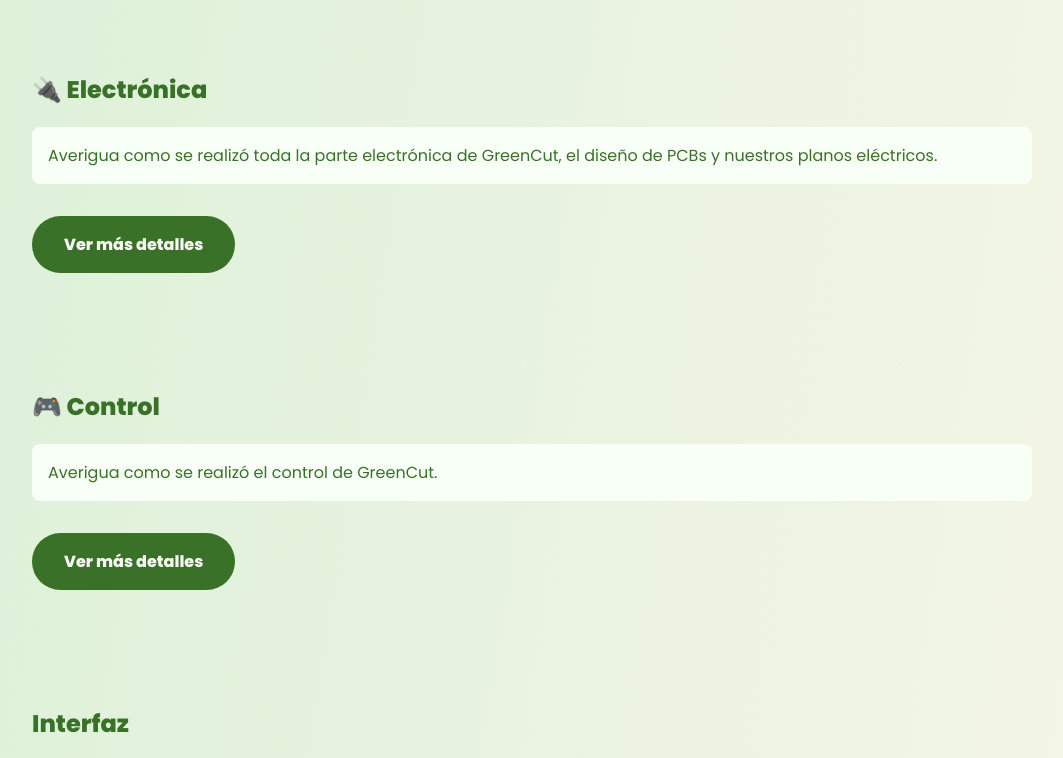
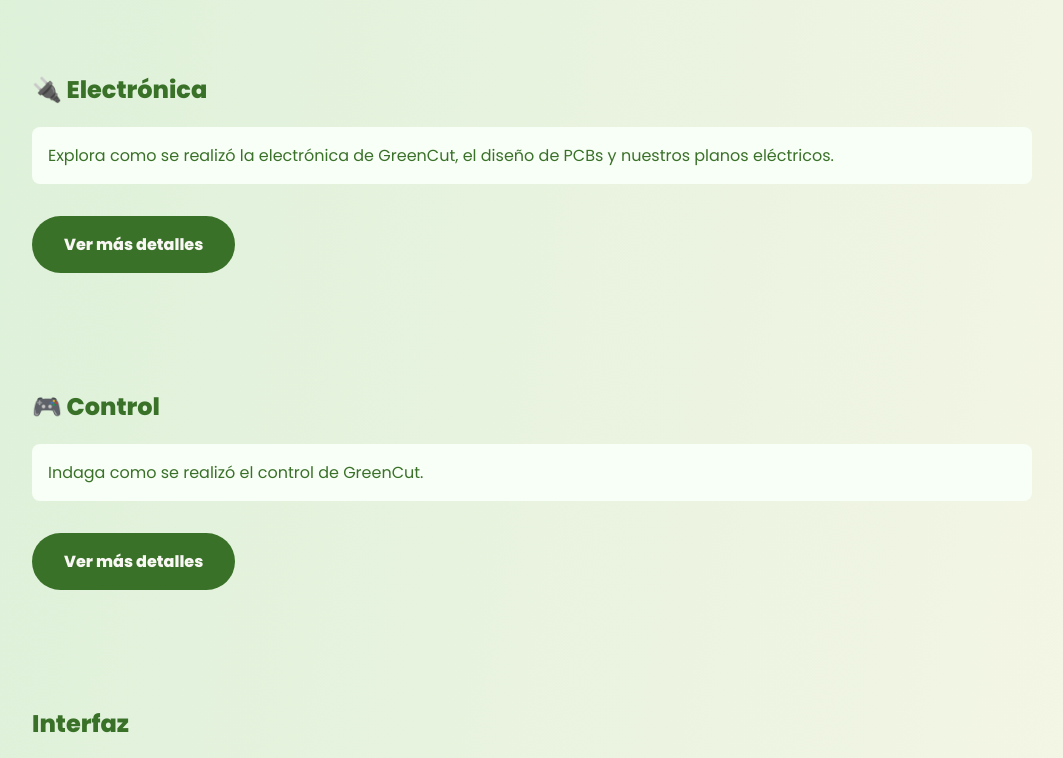
Before and after one commit to May-ling10/GreenCut2, a plain HTML site: page index.html in a window 1280 px wide. Shown: the part 4100-4858 px from the top of the page, without its empty margins (108-1171 px from the left). Drawn offline with nearby package versions, Linux system fonts and the light colour scheme.

Commit message:
Update index.html

```diff
--- a/index.html
+++ b/index.html
@@ -423,7 +423,7 @@
   <section>
     <h2>🔌 Electrónica</h2>
     <p class="justificado">
-      Averigua como se realizó toda la parte electrónica de GreenCut, el diseño de PCBs y nuestros planos eléctricos.
+      Explora como se realizó la electrónica de GreenCut, el diseño de PCBs y nuestros planos eléctricos.
     </p>
     <a class="design-link" href="electronica.html">Ver más detalles</a>
   </section>
@@ -431,7 +431,7 @@
   <section>
     <h2>🎮 Control</h2>
     <p class="justificado">
-      Averigua como se realizó el control de GreenCut.
+      Indaga como se realizó el control de GreenCut.
     </p>
     <a class="design-link" href="control.html">Ver más detalles</a>
   </section>
```
